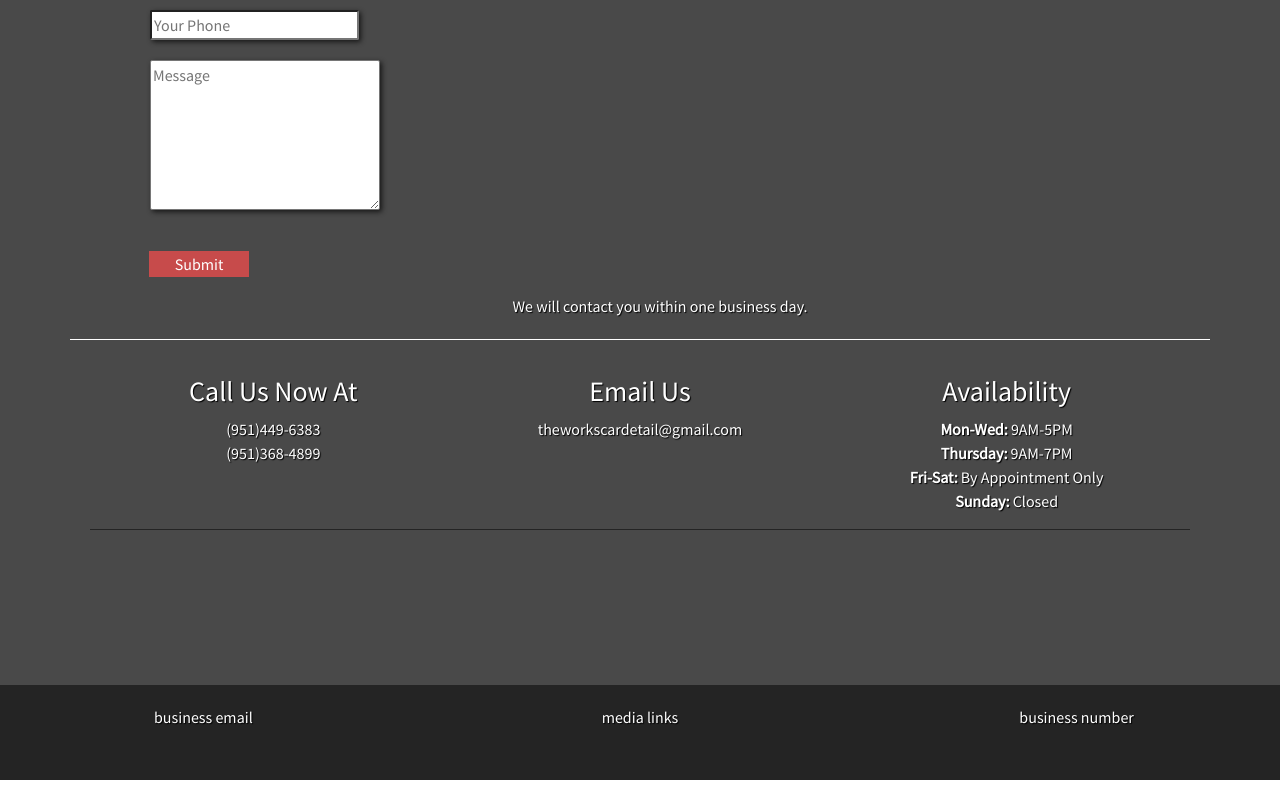
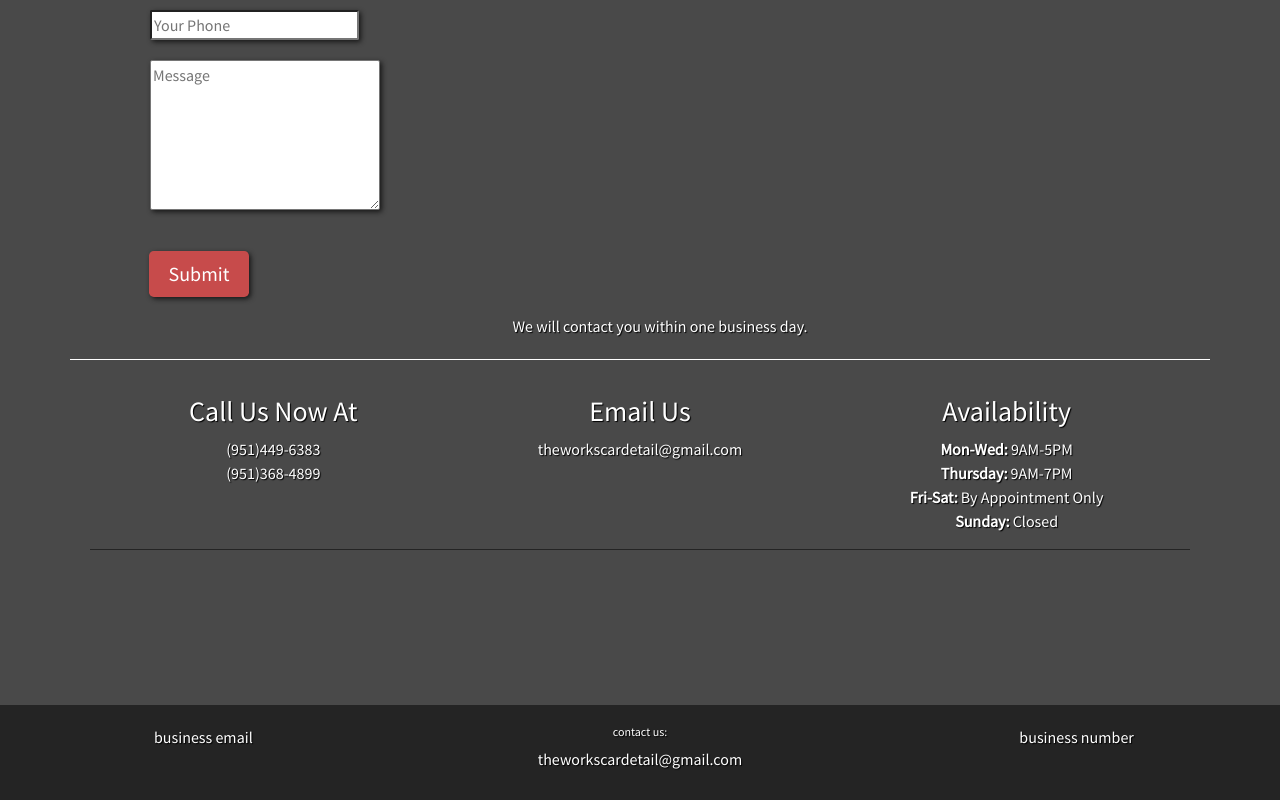
Before and after one commit to mlnemenzo/the-works, a React (Create React App) app: page /contact in a window 1280 px wide. Shown: the part 281-1081 px from the top of the page. Built offline with nearby package versions, Linux system fonts and the light colour scheme.

Commit message:
form validation build

```diff
--- a/src/components/contact.js
+++ b/src/components/contact.js
@@ -1,25 +1,32 @@
 import React, { Component } from 'react';
+import { Link } from 'react-router-dom';
 import axios from 'axios';
 
 class Contact extends Component {
     constructor(props) {
         super(props);
         this.state = {
-            name : "",
-            email : "",
-            phone : "",
-            message : "",
+
+                name : "",
+                email : "",
+                phone : "",
+                message : "",
+                error : {}
+
         }
     }
 
-    validate(name, email, phone, message) {
-        return {
-            email: email.length === 0,
-            name: name.length === 0,
-            phone: phone.length === 0,
-            message: message.length === 0
+    validation() {
+        let errors = {};
+        let formIsValid = true;
+
+        if(!this.name) {
+            formIsValid = false;
+            errors[this.name] = "Please enter name"
         }
+
     }
+
 
     sendEmailToServer() {
         const contact = this.state;
@@ -34,6 +41,10 @@ class Contact extends Component {
     handleEvent(event) {
         event.preventDefault();
         this.sendEmailToServer();
+
+        if(this.validation) {
+            alert("Your message has been sent!")
+        }
 
         this.setState({
             name : "",
@@ -53,16 +64,6 @@ class Contact extends Component {
 
         const {name, email, phone, message} = this.state;
 
-        const isEnabled =
-            name.length > 0 &&
-            email.length > 0 &&
-            phone.length > 0 &&
-            message.length > 0;
-
-        const errors  = this.validate(this.state.email, this.state.name, this.state.phone, this.state.message)
-
-        // const isEnabled = !Object.keys(errors).some(x => errors[x]);
-
         return (
             <div className="contact-body">
 
@@ -70,7 +71,7 @@ class Contact extends Component {
                     <h1 className="contact-header text-left">Contact Us</h1>
                     <div className="col-12 text-left">
                         <div className="user-input">
-                            <input className= {errors.name ? "error" : ""} value = {name} type = "text" onChange = { event => this.setState({name: event.target.value})} placeholder = "Your Name" autoComplete='name'/>
+                            <input  value = {name} type = "text" onChange = { event => this.setState({name: event.target.value})} placeholder = "Your Name" autoComplete='name'/>
                         </div>
                     </div>
                     <div className="col-12 text-left">
@@ -85,11 +86,11 @@ class Contact extends Component {
                     </div>
                     <div className="col-12 text-left">
                         <div className="user-input">
-                            <textarea className = "" value = {message} type = "textarea" onChange = { event => this.setState({message: event.target.value})} placeholder = "Message"/>
+                            <textarea value = {message} type = "textarea" onChange = { event => this.setState({message: event.target.value})} placeholder = "Message"/>
                         </div>
                     </div>
                     <div className = "form-submit text-left">
-                        <button type="submit" disabled ={!isEnabled} id = "contact-submit" value="Submit">Submit</button>
+                        <button className = "btn btn-lg pro" type="submit" id = "contact-submit" value="Submit">Submit</button>
                     </div>
                     <h6 className = "contact-message text-center">We will contact you within one business day. </h6>
                 </form>
@@ -104,7 +105,9 @@ class Contact extends Component {
                     <div className = "email col-12 col-sm-12 col-md-4 col-lg-4">
                         <h3 className = "d-flex justify-content-center">Email Us</h3>
                         <ul>
-                            <li className= "d-flex justify-content-center"><a href = "theworkscardetail@gmail.com">theworkscardetail@gmail.com</a></li>
+                            <li className= "d-flex justify-content-center">
+                            <Link className = "contacdt-link text-center" to = "/contact">theworkscardetail@gmail.com</Link>
+                            </li>
                         </ul>
                     </div>
                     <div className = "availability col-12 col-sm-12 col-md-4 col-lg-4">
--- a/src/components/footer.js
+++ b/src/components/footer.js
@@ -1,11 +1,15 @@
 import React, { Component } from 'react';
+import { Link } from 'react-router-dom';
 
 class Footer extends Component {
     render() {
         return(
             <div className="footer-body row">
                 <div className="contact-email col-4">business email</div>
-                <div className="social-media col-4">media links</div>
+                <div className="social-media col-4">
+                    <h5 className="contact-us">contact us:</h5>
+                    <Link className = "contacdt-link text-center" to = "/contact">theworkscardetail@gmail.com</Link>
+                </div>
                 <div className="footer-number col-4">business number</div>
             </div>
         )
```
